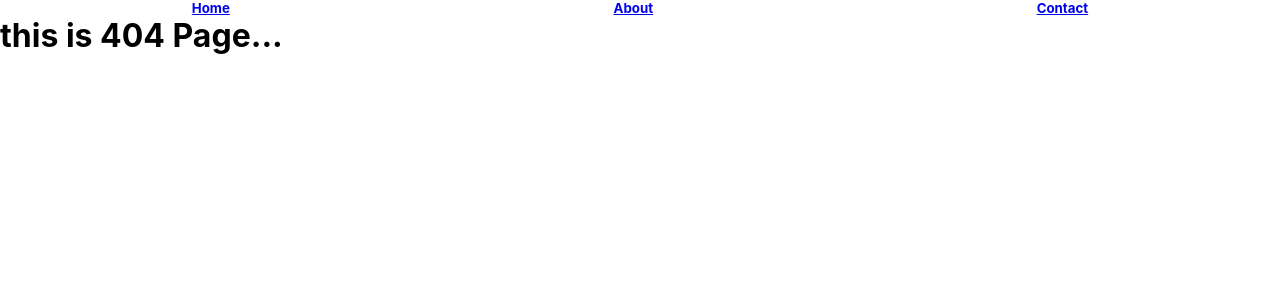
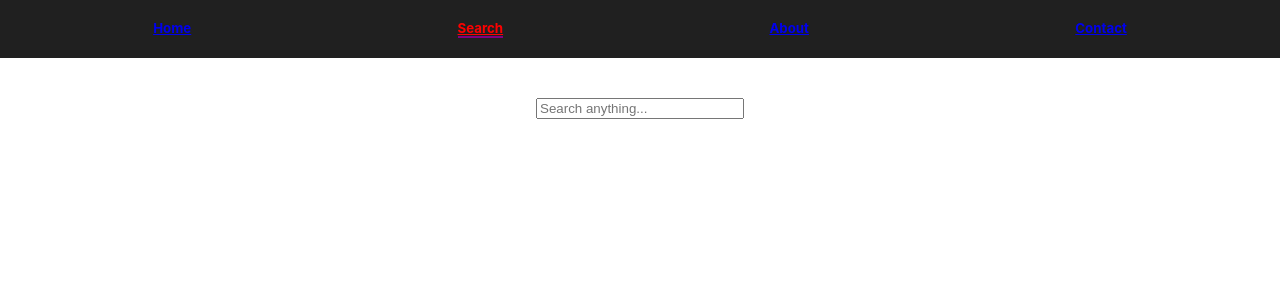
Before and after one commit to vishwas-yadav-cell/React-Router-Dom-Demo, a React (Create React App) app: page /search in a window 1280 px wide. Before the commit this address had no page. Shown: the top 300 px of the page. Built offline with nearby package versions, Linux system fonts and the light colour scheme.

Commit message:
'inital'

```diff
--- a/public/index.html
+++ b/public/index.html
@@ -6,7 +6,7 @@
   <meta name="viewport" content="width=device-width, initial-scale=1" />
   <meta name="theme-color" content="#000000" />
   <meta name="description" content="Web site created using create-react-app" />
-  <title>E-Voting</title>
+  <title>React-router-dom</title>
   <link rel="icon" href="https://upload.wikimedia.org/wikipedia/commons/5/55/Emblem_of_India.svg" type="image/x-icon">
 </head>
 
--- a/src/App.js
+++ b/src/App.js
@@ -5,6 +5,8 @@ import Contact from './components/Contact';
 import Navbar from './components/Navbar';
 import User from './components/User';
 import ErrorPage from './components/ErrorPage';
+import Service from './components/Service';
+import Search from './components/Search';
 import { Switch, Route } from "react-router-dom";
 import './App.css';
 
@@ -16,7 +18,11 @@ const App = () => {
                 <Route exact path="/" component={() => <Home name='Vishwas' />} /> {/*But component is not preffered if you are sending some data from props because component re-renders the components again and again and sends the data again and again :(*/}
                 <Route exact path="/about" render={() => <About cName='ScalaX' />} /> {/*But render is preffered if you are sending some data from props because component re-renders the components again and again and sends the data again and again but render method does not change if the values are same it thinks if the values are same so why we re-render the whole thing :)*/}
                 <Route exact path="/contact" component={Contact} />
+                <Route exact path="/search" component={Search} />
                 <Route path="/user/:fname/:lname" component={User} />
+                <Route exact path="/service">
+                    <Service />
+                </Route>
                 <Route path="*" component={ErrorPage} />
             </Switch>
         </>
--- a/src/components/Navbar.js
+++ b/src/components/Navbar.js
@@ -3,9 +3,12 @@ import { NavLink } from 'react-router-dom';
 
 const Navbar = () => {
     return (
-        <div style={{ display: 'flex', justifyContent: 'space-around' }}>
+        <div style={{ display: 'flex', justifyContent: 'space-around', background: '#202020', padding: '20px' }}>
             <NavLink exact to='/' activeClassName='active-link'>
                 <h5>Home</h5>
+            </NavLink>
+            <NavLink exact to='/search' activeClassName='active-link'>
+                <h5>Search</h5>
             </NavLink>
             <NavLink exact to='/about' activeClassName='active-link'>
                 <h5>About</h5>
--- /dev/null
+++ b/src/components/Search.js
@@ -0,0 +1,18 @@
+import React, { useState } from 'react';
+import './css/Search.css';
+
+const Search = () => {
+    const [img, setImg] = useState('');
+
+    return (
+        <>
+            <div className='searchDiv'>
+                <input type="text" placeholder="Search anything..." value={img} onChange={(e) => setImg(e.target.value)} />
+
+                {img === '' ? null : <img src={`https://source.unsplash.com/400x300/?${img}`} alt="img" />}
+            </div>
+        </>
+    );
+}
+
+export default Search;
--- /dev/null
+++ b/src/components/Service.js
@@ -0,0 +1,16 @@
+import React,{useEffect} from 'react';
+
+const Service = () => {
+
+    useEffect(() => {
+        document.title = 'Service';
+    });
+
+    return (
+        <div>
+            <h1>This is service page</h1>
+        </div>
+    );
+}
+
+export default Service;
--- /dev/null
+++ b/src/components/css/Search.css
@@ -0,0 +1,11 @@
+.searchDiv {
+    display: flex;
+    flex-direction: column;
+    align-items:center;
+    margin: 20px auto;
+}
+
+.searchDiv > input {
+    width: 200px;
+    margin: 20px auto;
+}
```
Also changed, not shown: src/components/SResult.js (added).
